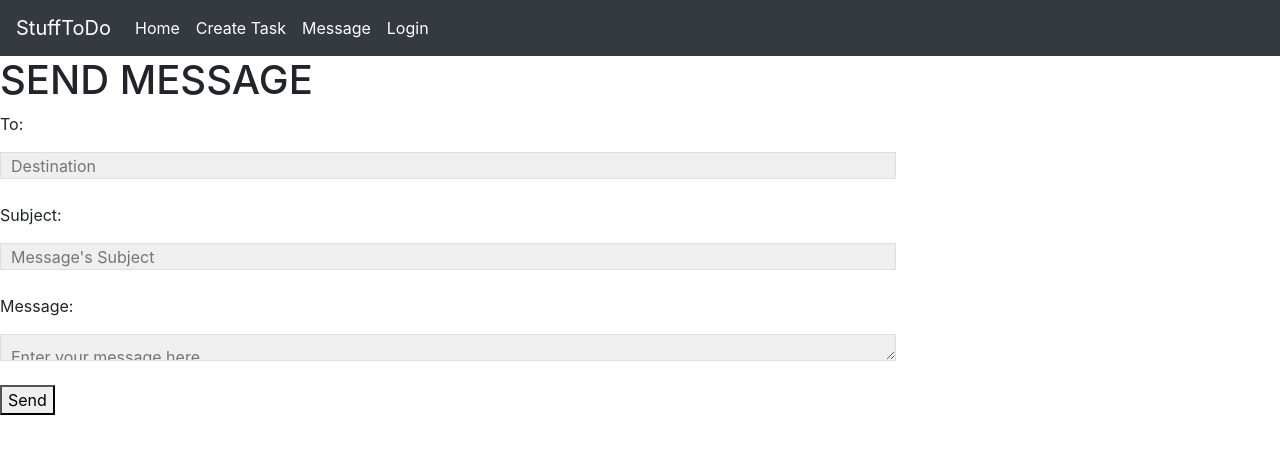
After one commit to donieypon/Team8, a Flask app: page /mail in a window 1280 px wide. The commit adds this page. Shown: the top 454 px of the page. Run offline with Flask 2, Linux system fonts and the light colour scheme; some libraries are stand-ins or nearby versions.

Commit message:
Implement Sending Email Feature

```diff
--- a/app/__init__.py
+++ b/app/__init__.py
@@ -3,7 +3,7 @@ from flask import Flask
 from config import Config
 from flask_sqlalchemy import SQLAlchemy
 from flask_login import LoginManager
-
+from flask_mail import Message, Mail
 app = Flask(__name__)
 app.config.from_object(Config)
 
--- a/app/forms.py
+++ b/app/forms.py
@@ -2,6 +2,7 @@ from flask_wtf import FlaskForm
 from wtforms import StringField, PasswordField, SubmitField, BooleanField, TextAreaField
 from wtforms.validators import ValidationError, DataRequired, Email, EqualTo
 from app.models import User
+
 
 class LoginForm(FlaskForm):
     username = StringField('Username', render_kw={"placeholder": "Enter Username"}, validators=[DataRequired()])
@@ -37,3 +38,9 @@ class addFriend(FlaskForm):
     username = StringField('Username', validators=[DataRequired()], description="Enter friend's username")
     message = StringField('Message', description="Send a message")
     add = SubmitField('Add')
+
+class mailForm(FlaskForm):
+    email = StringField('Email', validators=[DataRequired()])
+    subject = StringField('Subject')
+    content = TextAreaField('content', validators=[DataRequired()])
+    submit = SubmitField('Send')
--- a/app/routes.py
+++ b/app/routes.py
@@ -1,14 +1,24 @@
 from flask import render_template, flash, redirect, url_for, request
 from app import app, db
-from app.forms import LoginForm, createAccount, PostForm #addFriend
-from app.models import User, Post #Friend
+from app.forms import LoginForm, createAccount, PostForm, mailForm
+from app.models import User, Post
 from flask_login import current_user, login_user, login_required
 from flask_login import logout_user
 from flask_login import login_required
 from werkzeug.urls import url_parse
 from flask_bootstrap import Bootstrap
+from flask_mail import Message, Mail
 
 Bootstrap(app)
+
+mail = Mail()
+app.config["MAIL_SERVER"] = "smtp.gmail.com"
+app.config["MAIL_PORT"] = 465
+app.config["MAIL_USE_SSL"] = True
+app.config["MAIL_USERNAME"] = 'stufftodocmpe131@gmail.com'
+app.config["MAIL_PASSWORD"] = 'cmpe131sjsu'
+
+mail.init_app(app)
 
 @app.route('/')
 @app.route('/index')
@@ -17,6 +27,7 @@ def index():
     post = Post.query.all()
     return render_template('index.html', user=current_user, post=post)
 
+#login
 @app.route('/login', methods=['GET', 'POST'])
 def login():
     if current_user.is_authenticated:
@@ -38,11 +49,17 @@ def login():
         return redirect(next_page)
     return render_template('LLogin.html', title='Sign in', form=form)
 
+#______________________________________________________________________________
+
+#logout
 @app.route('/logout')
 def logout():
     logout_user()
     return redirect(url_for('index'))
 
+#______________________________________________________________________________
+
+#register
 @app.route('/register', methods=['GET', 'POST'])
 def register():
     if current_user.is_authenticated:
@@ -57,6 +74,9 @@ def register():
         return redirect(url_for('login'))
     return render_template('register.html', title='Register', form=form)
 
+#______________________________________________________________________________
+
+#add task
 @app.route('/add', methods =['GET','POST'])
 @login_required
 def add():
@@ -71,6 +91,9 @@ def add():
         return redirect(url_for('index'))
     return render_template('task.html',form=form, legend='Create Task', title='New Tasks')
 
+#______________________________________________________________________________
+
+#delete task
 @app.route('/delete<int:id>')
 @login_required
 def delete(id):
@@ -79,6 +102,9 @@ def delete(id):
     db.session.commit()
     return redirect(url_for('index'))
 
+#______________________________________________________________________________
+
+#edit task
 @app.route('/edit/<int:id>', methods=['GET','POST'])
 @login_required
 def edit(id):
@@ -93,6 +119,47 @@ def edit(id):
             return redirect(url_for('index'))
     return render_template('task.html', title='Edit', legend='Edit Task', form=form, post=post)
 
+#______________________________________________________________________________
+
+#complete task
+@app.route('/complete/<int:id>')
+@login_required
+def complete(id):
+    post = Post.query.filter_by(id = id).first()
+    post.complete = True
+    db.session.commit()
+    return redirect(url_for('index'))
+
+#______________________________________________________________________________
+
+#send email message
+
+
+
+
+@app.route('/mail', methods=['GET', 'POST'])
+def mes():
+    form = mailForm()
+    if request.method == "POST":
+        message = Message(form.subject.data, sender=current_user.email, recipients=[form.email.data], )
+        message.body = """
+            StuffToDo
+
+                From:  %s
+                Content:
+                    %s
+            """ % (
+            current_user.email,
+            form.content.data,
+        )
+        mail.send(message)
+        flash("Congratulation! Your message has been sent successfully!", "success")
+        return redirect(url_for("index"))
+    return render_template('mail.html', form =form)
+
+#______________________________________________________________________________
+
+#add friend
 @app.route('/friends', methods=['GET', 'POST'])
 @login_required
 def friends():
@@ -142,6 +209,8 @@ def friends():
 
     return render_template('addFriend.html', form=form)
 
+#______________________________________________________________________________
+
 #follow
 @app.route('/follow/<nickname>')
 @login_required
@@ -161,6 +230,8 @@ def follow(nickname):
     db.session.commit()
     flash('You are now following ' + nickname + '!')
     return redirect(url_for('user', nickname=nickname))
+
+#______________________________________________________________________________
 
 #unfollow
 @app.route('/unfollow/<nickname>')
@@ -182,13 +253,7 @@ def unfollow(nickname):
     flash('You have stopped following ' + nickname + '.')
     return redirect(url_for('user', nickname=nickname))
 
-@app.route('/complete/<int:id>')
-@login_required
-def complete(id):
-    post = Post.query.filter_by(id = id).first()
-    post.complete = True
-    db.session.commit()
-    return redirect(url_for('index'))
+#______________________________________________________________________________
 
 if __name__ =='__main__':
     db.create_all()
--- a/app/templates/base.html
+++ b/app/templates/base.html
@@ -37,6 +37,9 @@
                     </li>
                     <li class="nav-item active">
                         <a class="nav-link" href="{{ url_for('add') }}">Create Task<span class="sr-only">(current)</span></a>
+                    </li>
+                    <li class="nav-item active">
+                            <a class="nav-link" href="{{ url_for('mes') }}">Message<span class="sr-only">(current)</span></a>
                     </li>
                     <li class="nav-item active">
                         {% if current_user.is_anonymous %}
--- /dev/null
+++ b/app/templates/mail.html
@@ -0,0 +1,25 @@
+{% extends "base.html" %} {% block content %}
+<div>
+  <h1>SEND MESSAGE</h1>
+
+  <form action="{{ url_for('mes') }}" method="post" name="mail">
+    {{ form.hidden_tag() }}
+    <div>
+      <p>To: </p>
+      <input type="text" name="email" placeholder="Destination" required />
+      <br /><br />
+      <p>Subject: </p>
+      <input type="text" name="subject" placeholder="Message's Subject" />
+      <br /><br />
+      <p>Message: </p>
+      <textarea
+        name="content"
+        placeholder="Enter your message here"
+        contenteditable="true"
+      ></textarea>
+      <br /><br />
+      <button>Send</button>
+    </div>
+  </form>
+</div>
+{% endblock %}
```
Also changed, not shown: app.db, 3 other files.
